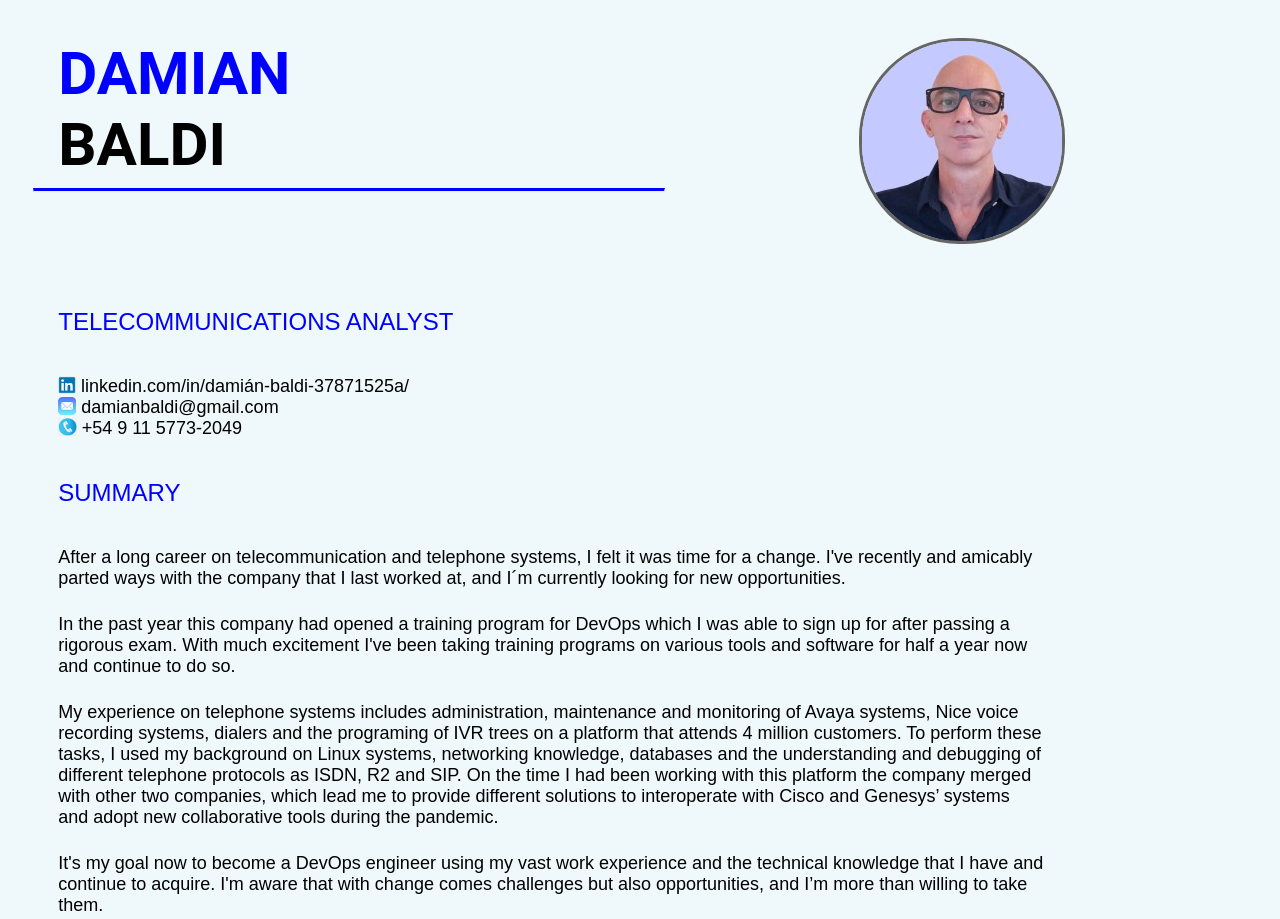
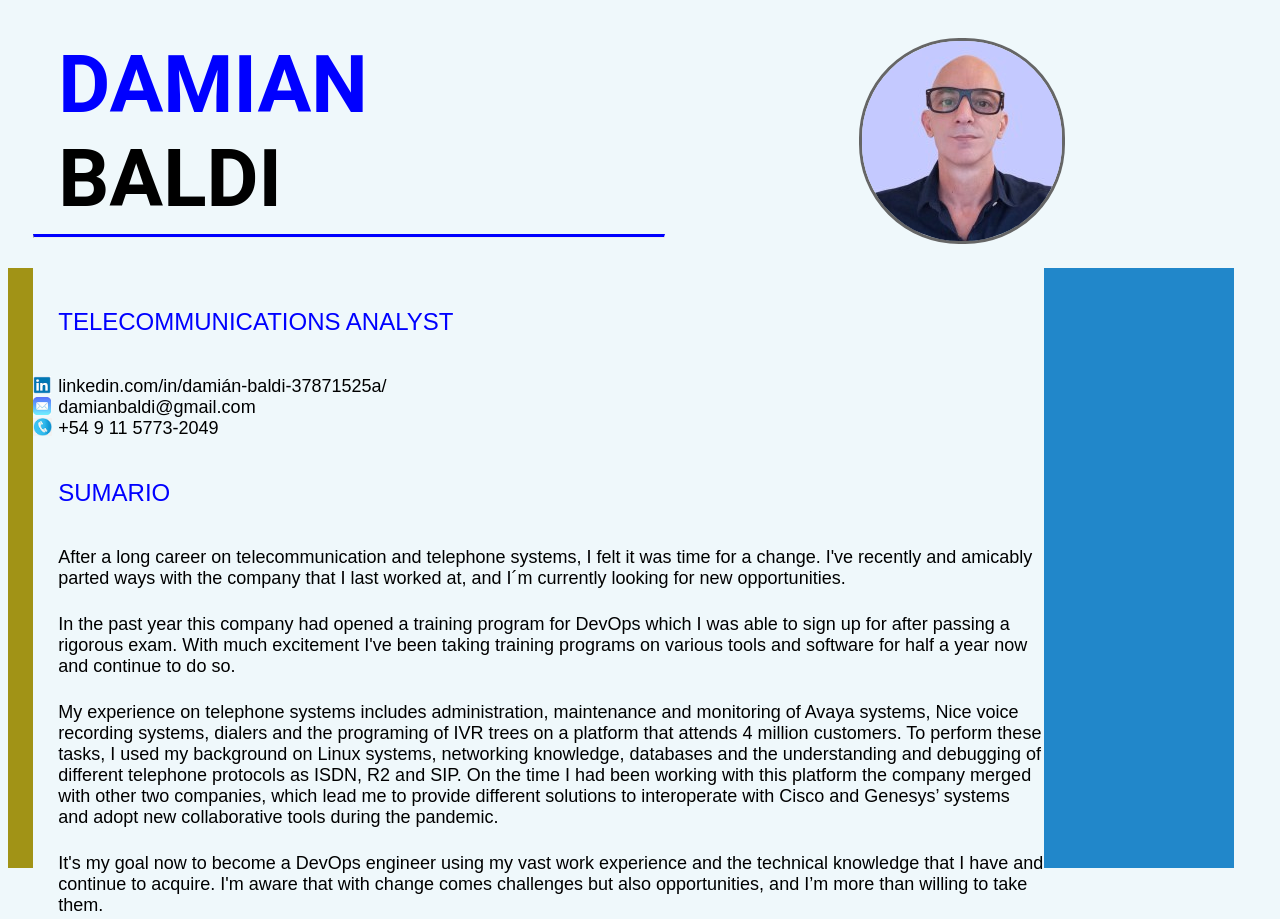
Before and after one commit to damianbaldi/damianbaldi.github.io, a plain HTML site: page index.html in a window 1280 px wide. Shown: the top 919 px of the page. Drawn offline with Linux system fonts and the light colour scheme.

Commit message:
Revert "cambio color columnas exteriores"
This reverts commit fa3f166fad6564aa55785ac857d63f1208f3cdf6.

```diff
--- a/estilos.css
+++ b/estilos.css
@@ -54,7 +54,7 @@ body {
     width: 2%;
     text-align: left;
     height: 600px;
-    background-color: #EFF8FB;
+    background-color: #a19316;
 }
 
 .columnCent2 {
@@ -70,13 +70,13 @@ body {
     width: 15%;
     text-align: center;
     height: 600px;
-    background-color:#EFF8FB;
+    background-color:#2187ca;
 }
 
 
 h1 {
     font-family: 'Roboto', sans-serif;
-    font-size: 60px;
+    font-size: 80px;
     font-weight: bold;
     margin-left: 25px;
     margin-top: 0px;
@@ -86,7 +86,7 @@ h1 {
 
 h2 {
     font-family: 'Roboto', sans-serif;
-    font-size: 60px;
+    font-size: 80px;
     font-weight: bold;
     margin-left: 25px;
     margin-top: 0px;
@@ -145,9 +145,7 @@ hr.solid {
     margin: 0;
     /*display:inline-block;*/
     height: 18px;
-    padding-left: 25px;
-    padding-right: 5px;
-    float: left;
+    float:left;
 
 }
 
--- a/index.html
+++ b/index.html
@@ -45,7 +45,7 @@
 		<img src='img/mail.jpg' class='icon'><h4>damianbaldi@gmail.com</h4>
 		<img src='img/phone.jpg' class='icon'><h4>+54 9 11 5773-2049</h4>
 
-		<h3>SUMMARY</h3>
+		<h3>SUMARIO</h3>
 
 		<p>After a long career on telecommunication and telephone systems, I felt it was time for a change. I've recently and amicably parted ways with the company that I last worked at, and I´m currently looking for new opportunities.</p>
 
```
